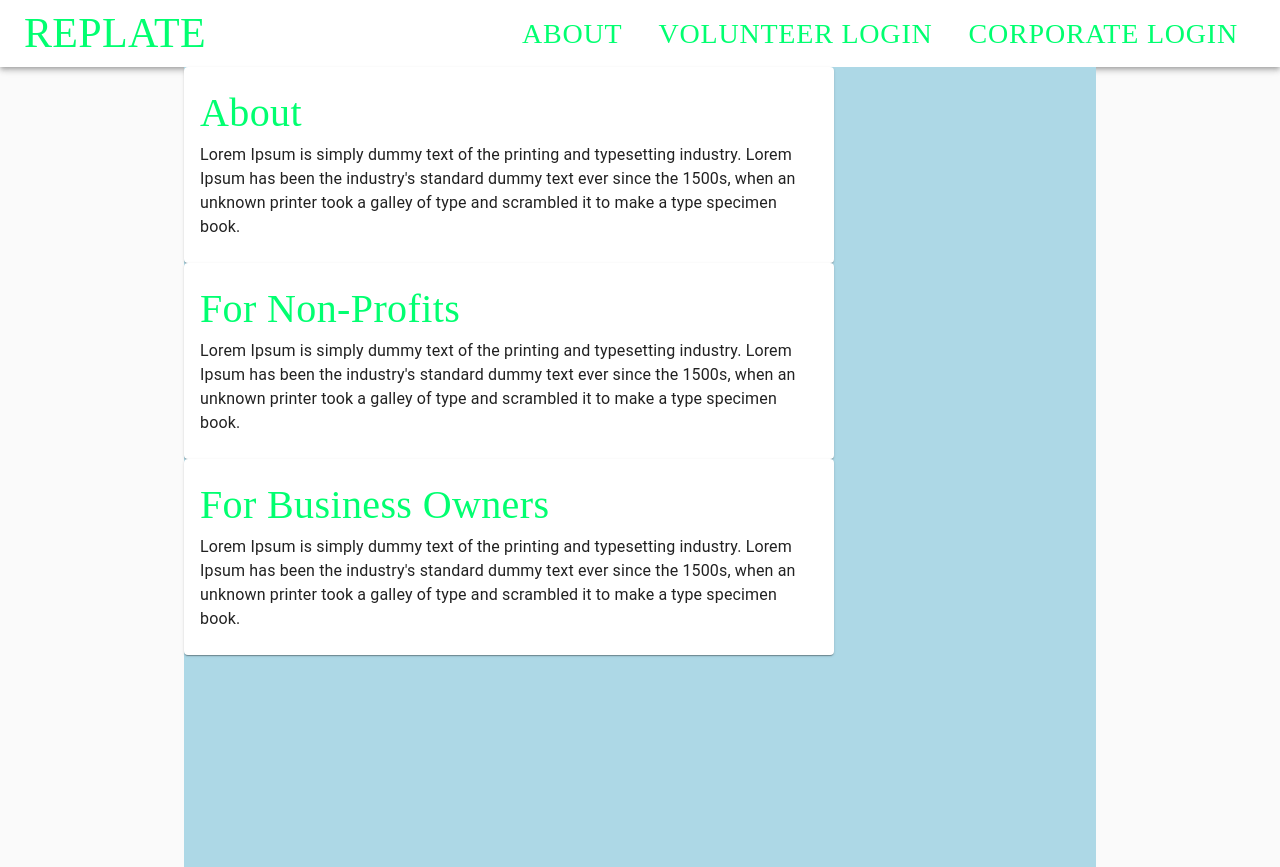
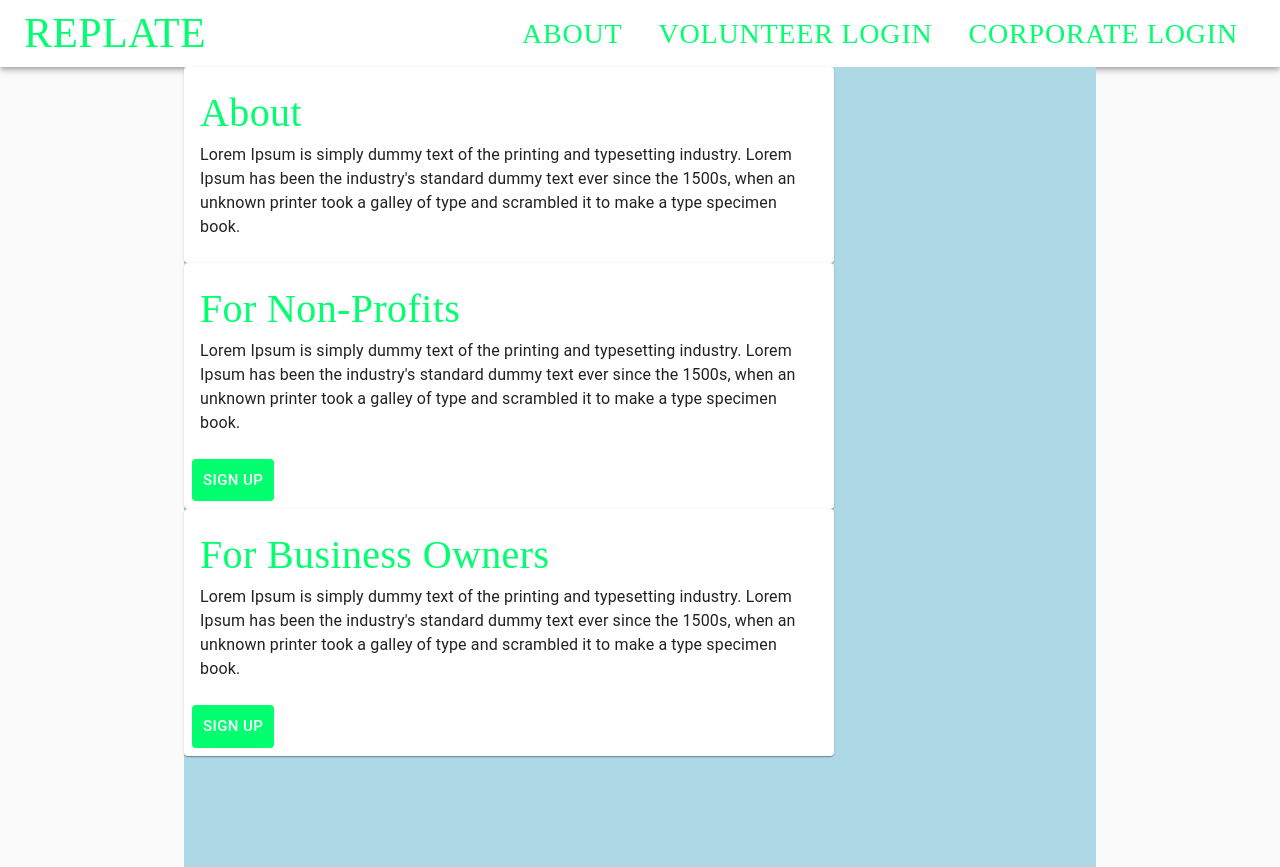
Before and after one commit to Build-Week-Replate-1/Front-End, a React (Create React App) app in the folder replate/: page / in a window 1280 px wide. Built offline with nearby package versions, Linux system fonts and the light colour scheme; the HTML template or start-up script is replaced by a standard one.

Commit message:
added hover styling to buttons on main body

```diff
--- a/replate/src/components/MainBody.js
+++ b/replate/src/components/MainBody.js
@@ -22,6 +22,14 @@ const useStyles = makeStyles({
         color: "#01FF70",
         fontFamily: "Bebas Neue",
         fontSize: "2.5em",
+    },
+    buttonSpecs: {
+        backgroundColor: "#01FF70",
+        color: "white",
+        "&:hovergit": {
+            backgroundColor: "white",
+            color: "#01FF70",
+        }
     }
 });
 
@@ -61,6 +69,9 @@ const MainBody = () => {
                                     make a type specimen book.
                                 </Typography>
                             </CardContent>
+                            <CardActions>
+                                <Button className={classes.buttonSpecs} size="large">Sign Up</Button>
+                            </CardActions>
                         </Card>
 
 
@@ -76,6 +87,9 @@ const MainBody = () => {
                                     make a type specimen book.
                                 </Typography>
                             </CardContent>
+                            <CardActions>
+                                <Button className={classes.buttonSpecs} size="large">Sign Up</Button>
+                            </CardActions>
                         </Card>
 
                     </Typography>
```
